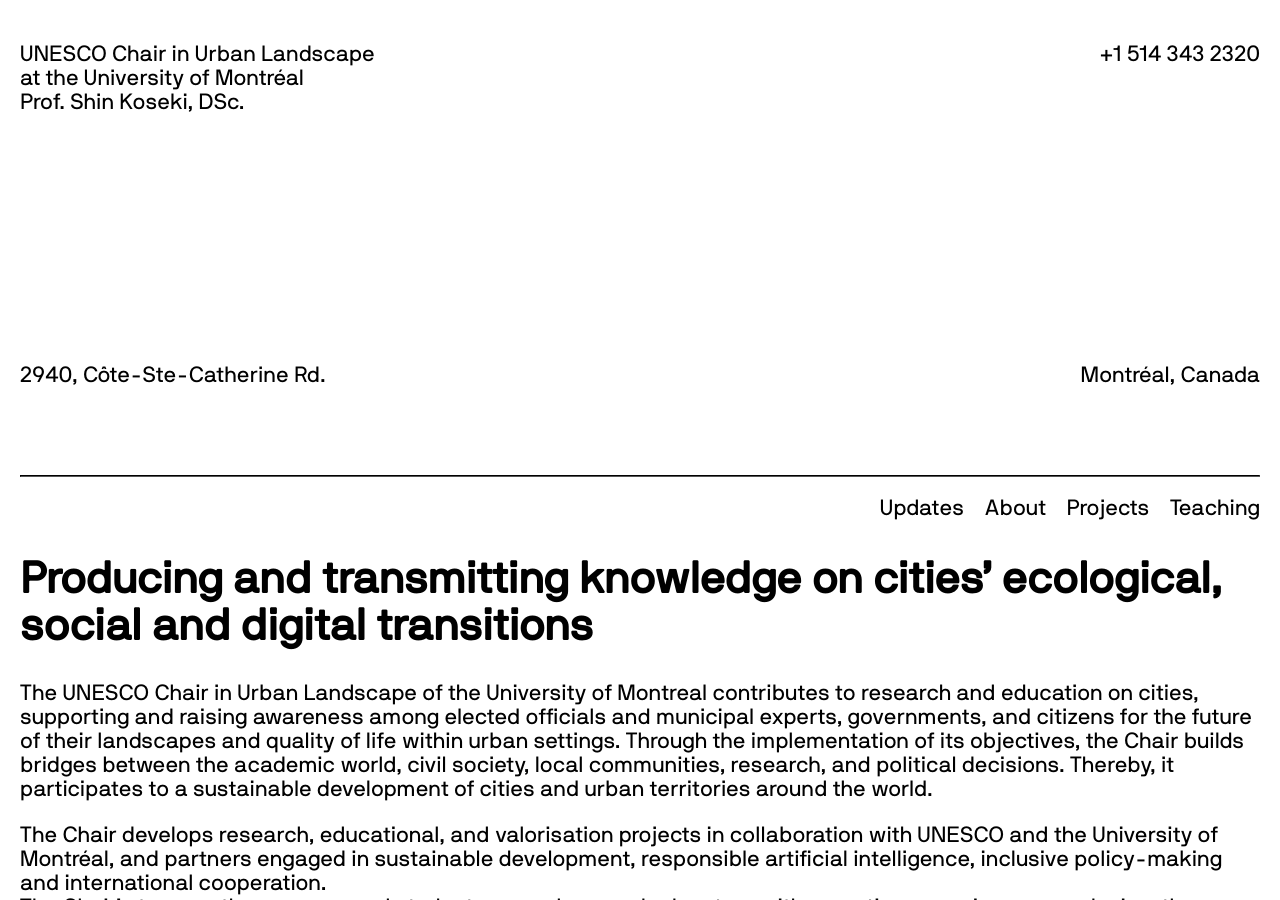
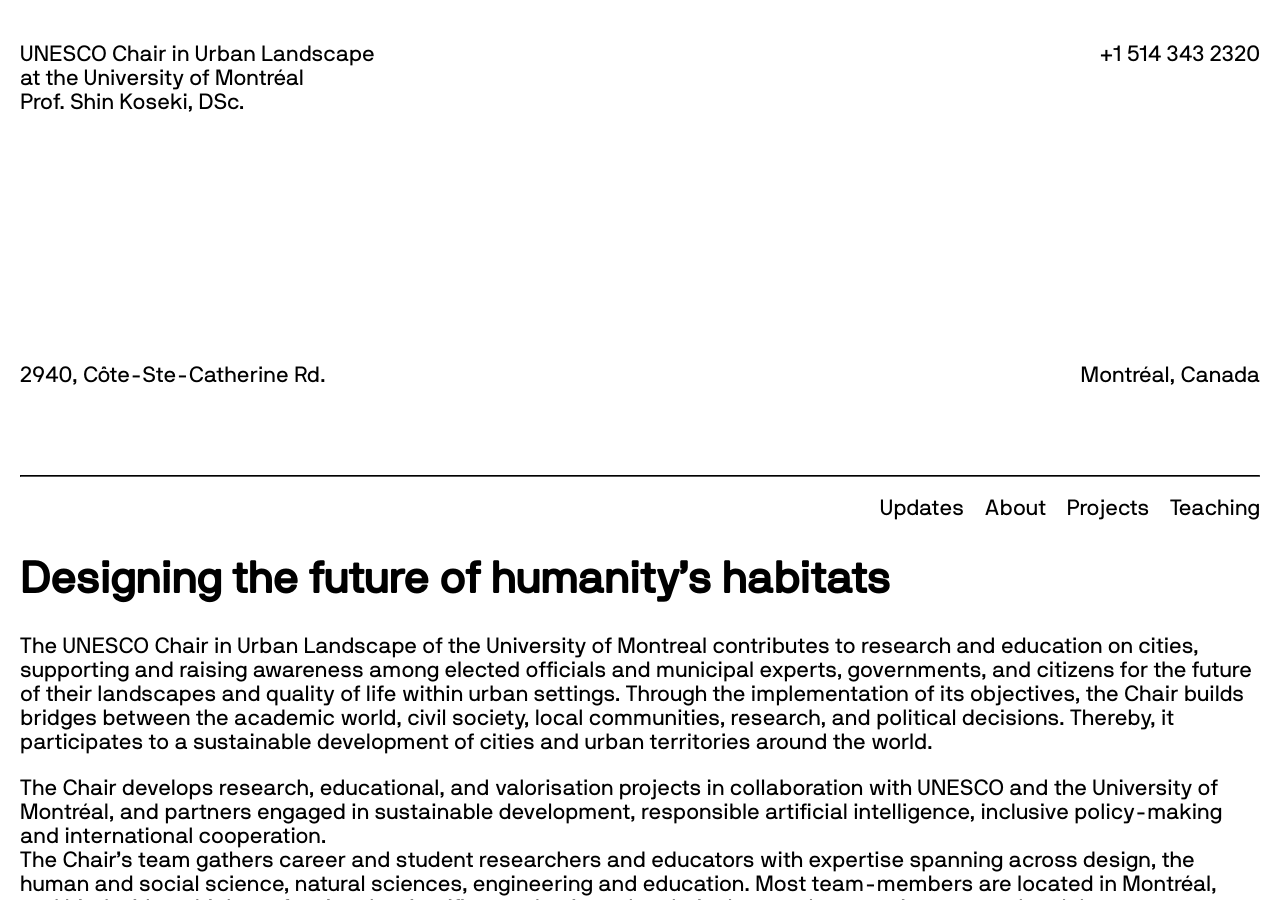
Before and after one commit to CUPUM/cupum.github.io, a Jekyll site: the page built from about.md, in a window 1280 px wide and 900 px high. Built offline with Jekyll 4.4.1, drawn with Linux system fonts in a browser that asks for light colours.

Commit message:
Changing the main statement

```diff
--- a/about.md
+++ b/about.md
@@ -3,7 +3,8 @@
 title: About Us
 ---
 
-# Producing and transmitting knowledge on cities’ ecological, social and digital transitions
+# Designing the future of humanity’s habitats
+
 The UNESCO Chair in Urban Landscape of the University of Montreal contributes to research and education on cities, supporting and raising awareness among elected officials and municipal experts, governments, and citizens for the future of their landscapes and quality of life within urban settings. Through the implementation of its objectives, the Chair builds bridges between the academic world, civil society, local communities, research, and political decisions. Thereby, it participates to a sustainable development of cities and urban territories around the world.
 
 The Chair develops research, educational, and valorisation projects in collaboration with UNESCO and the University of Montréal, and partners engaged in sustainable development, responsible artificial intelligence, inclusive policy-making and international cooperation.
```
